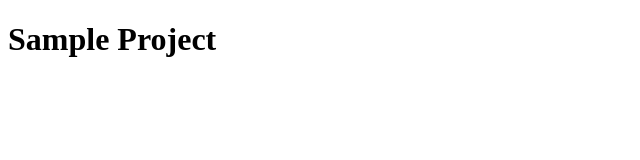
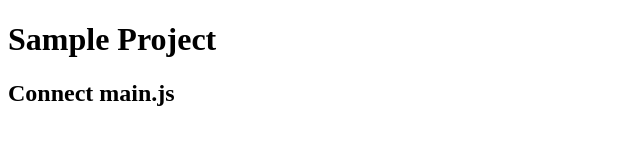
Before and after one commit to aeisolution/demo_conflict, a plain HTML site: page index.html in a window 1280 px wide. Shown: the whole page, without its empty margins (0-640 px from the left). Drawn offline with Linux system fonts and the light colour scheme.

Commit message:
subtitle

```diff
--- a/index.html
+++ b/index.html
@@ -5,7 +5,7 @@
     </head>
     <body>
         <h1>Sample Project</h1>
-
+        <h2>Connect main.js</h2>
 
         <script src="main.js"></script>
     </body>
```
